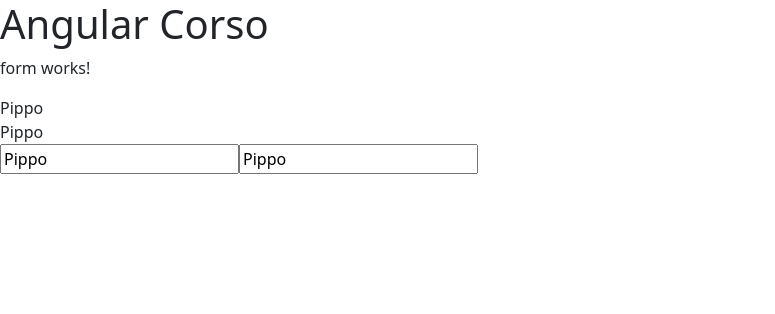
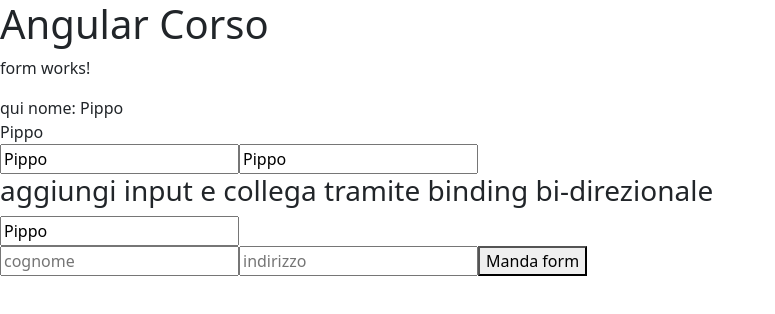
Before and after one commit to ironmanromeo/angular-corso, an Angular app: page / in a window 1280 px wide. Shown: the top 314 px of the page, without its empty margins (0-775 px from the left). Built offline with nearby package versions, Linux system fonts and the light colour scheme.

Commit message:
local references

```diff
--- a/src/app/form/form.component.html
+++ b/src/app/form/form.component.html
@@ -1,7 +1,18 @@
 <p>form works!</p>
 
-<div>{{ nome }}</div>
+<div>qui nome: {{ nome }}</div>
 <div [innerText]="nome"></div>
 
 <input type="text" (input)="onInput($event)" [value]="nome">
 <input type="text" (input)="onInput($event)" [value]="nome">
+
+<h3>aggiungi input e collega tramite binding bi-direzionale</h3>
+
+
+<input [(ngModel)]="nome">
+
+<div>
+    <input placeholder="cognome" #cognomeRef >
+    <input placeholder="indirizzo" #indirizzoRef >
+    <button (click)="onMandaForm(cognomeRef,indirizzoRef)">Manda form</button>
+</div>
--- a/src/app/form/form.component.ts
+++ b/src/app/form/form.component.ts
@@ -19,4 +19,16 @@ export class FormComponent implements OnInit {
     this.nome = el.value
   }
 
+  onMandaForm(cRef:HTMLInputElement, iRef:HTMLInputElement){
+
+    const persona = {
+      nome:this.nome,
+      cognome:cRef.value,
+      indirizzo:iRef.value
+    }
+
+    console.log("Persona da form: ", persona);
+
+  }
+
 }
```
